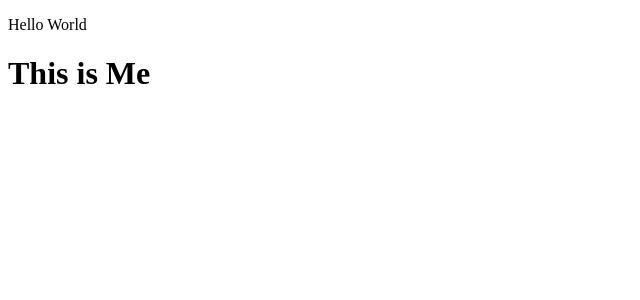
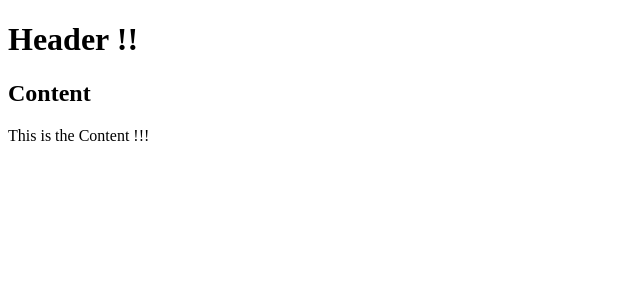
Before and after one commit to fitsumcs/ReactDemo, a React (Create React App) app: page / in a window 1280 px wide. Shown: the top 300 px of the page, without its empty margins (0-640 px from the left). Built offline with nearby package versions, Linux system fonts and the light colour scheme.

Commit message:
Adding Custom Attribuite with data prefix

```diff
--- a/src/App.js
+++ b/src/App.js
@@ -2,11 +2,13 @@ import React from 'react';
 
 class App extends React.Component{
 
+  // Multiple Line items need a wrapper
   render(){
     return(
       <div>
-         <p>Hello World</p>
-        <h1>This is Me</h1>
+         <h1>Header !!</h1>
+         <h2>Content</h2>
+        <p data-myattribute="Some Value">This is the Content !!! </p>
       </div>
     );
   }
```
Also changed, not shown: 1 other file (tests, documents, lock files or other folders).
